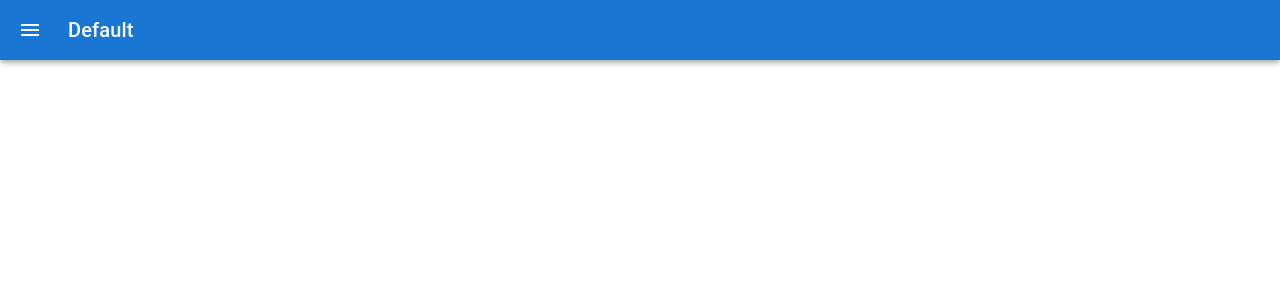
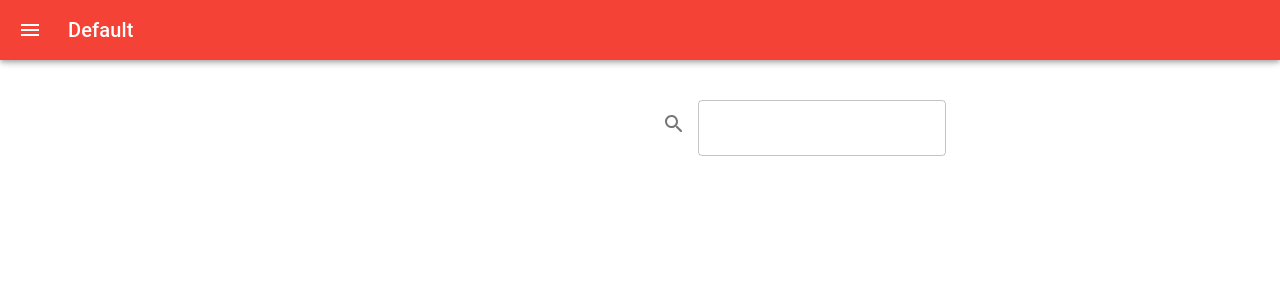
Before and after one commit to AlexisF27/next-project, a React (Vite) app: page / in a window 1280 px wide. Shown: the top 300 px of the page. Built offline with nearby package versions, Linux system fonts and the light colour scheme.

Commit message:
SearchButton and SearchTextField with css

```diff
--- a/src/App.jsx
+++ b/src/App.jsx
@@ -1,10 +1,24 @@
-import NavBar from "./assets/navBar/NavBar"
+import { ThemeProvider, TextField, Box } from "@mui/material";
+import NavBar from "./components/navBar/NavBar"
+import { theme } from './utils/Themes/theme';
+import SearchRoundedIcon from '@mui/icons-material/SearchRounded';
+import IconButton from '@mui/material/IconButton';
 
 function App() {
 
   return (
     <>
-      <NavBar/>
+      <ThemeProvider theme={theme}>
+        <NavBar />
+
+        <Box sx={{ position: 'absolute', top: '100px', left: '650px' }}>
+          <IconButton size="large">
+            <SearchRoundedIcon />
+          </IconButton>
+          <TextField type="search" />
+
+        </Box>
+      </ThemeProvider>
     </>
   )
 }
--- /dev/null
+++ b/src/utils/Themes/palette.js
@@ -0,0 +1,14 @@
+import {  red, green} from '@mui/material/colors';
+const palette = () =>{
+  return  {
+    primary: {
+      main: red[500],
+    },
+
+    secondary: {
+      main: green[500],
+    }
+  }
+}
+
+export default palette
--- /dev/null
+++ b/src/utils/Themes/theme.jsx
@@ -0,0 +1,7 @@
+import { createTheme } from '@mui/material/styles';
+import palette from './palette';
+
+
+export const theme = createTheme({
+  palette: palette()
+});
```
Also changed, not shown: src/components/navBar/NavBar.jsx (renamed from src/assets/navBar/NavBar.jsx).
